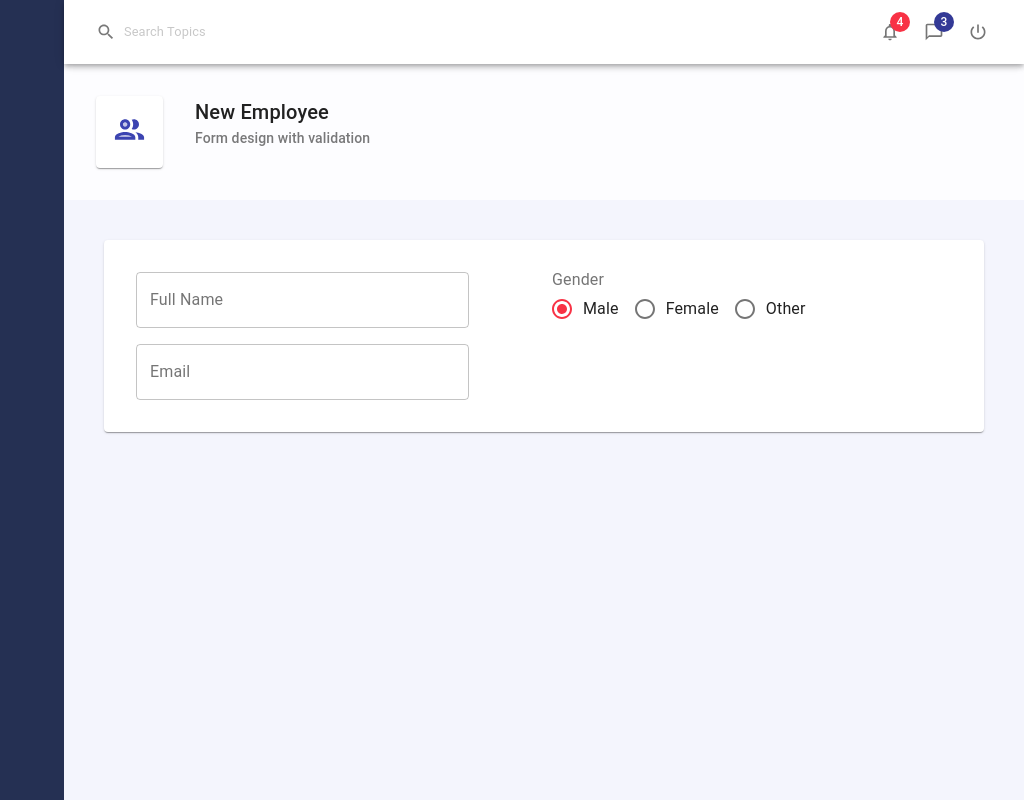
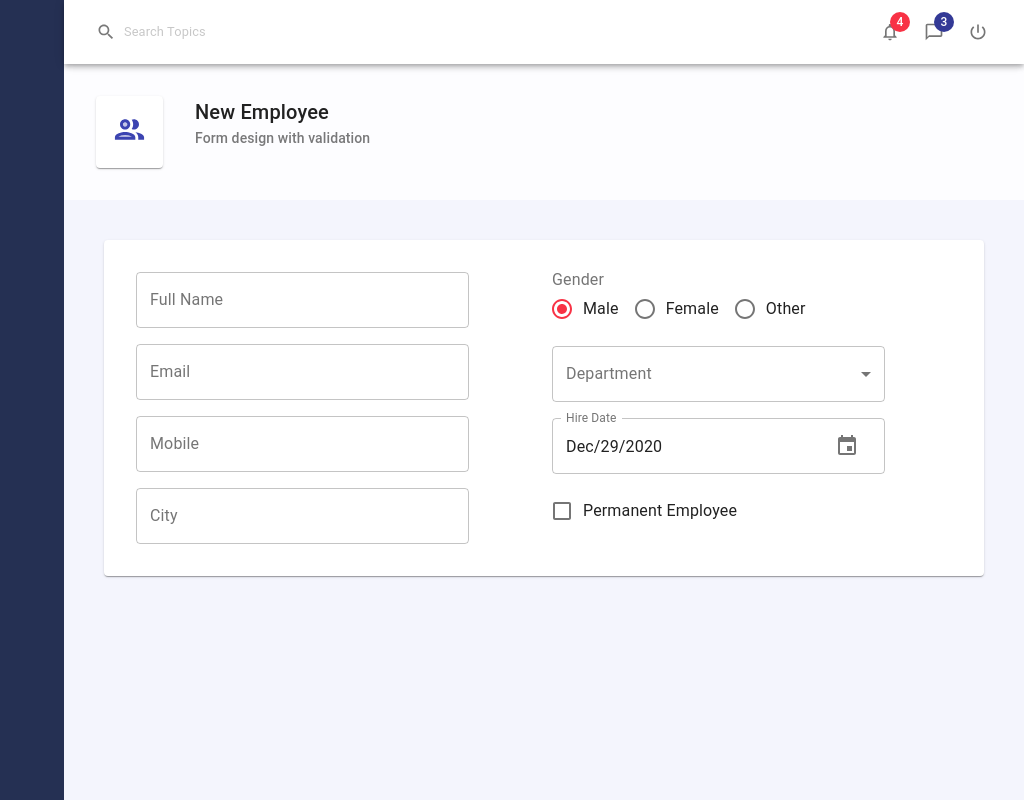
Before and after one commit to JLKP001/React-Material-UI-Complete-Tutorial, a React (Create React App) app in the folder material-ui-tutorial/: page / in a window 1280 px wide. Shown: the whole page, without its empty margins (256-1280 px from the left). Built offline with nearby package versions, Linux system fonts and the light colour scheme.

Commit message:
Added Checkbox, Select and DatePicker

```diff
--- a/material-ui-tutorial/package.json
+++ b/material-ui-tutorial/package.json
@@ -3,11 +3,14 @@
   "version": "0.1.0",
   "private": true,
   "dependencies": {
+    "@date-io/date-fns": "1.x",
     "@material-ui/core": "^4.11.2",
     "@material-ui/icons": "^4.11.2",
+    "@material-ui/pickers": "^3.2.10",
     "@testing-library/jest-dom": "^5.11.6",
     "@testing-library/react": "^11.2.2",
     "@testing-library/user-event": "^12.6.0",
+    "date-fns": "^2.16.1",
     "react": "^17.0.1",
     "react-dom": "^17.0.1",
     "react-scripts": "4.0.1",
--- a/material-ui-tutorial/src/App.js
+++ b/material-ui-tutorial/src/App.js
@@ -1,7 +1,6 @@
 import React from "react";
 import { SideMenu } from "./components/SideMenu";
 import { Header } from "./components/Header";
-import { PageHeader } from "./components/PageHeader";
 import { Employees } from "./pages/Employees/Employees";
 import {
   createMuiTheme,
@@ -9,7 +8,6 @@
   makeStyles,
   ThemeProvider,
 } from "@material-ui/core";
-import PeopleOutlineTwoToneIcon from "@material-ui/icons/PeopleOutlineTwoTone";
 
 const theme = createMuiTheme({
   palette: {
--- /dev/null
+++ b/material-ui-tutorial/src/components/controls/Checkbox.js
@@ -0,0 +1,30 @@
+import {
+  FormControl,
+  FormControlLabel,
+  Checkbox as MuiCheckbox,
+} from "@material-ui/core";
+import React from "react";
+
+const convertToDefaultEventParameter = (name, value) => ({
+  target: { name, value },
+});
+
+export const Checkbox = ({ name, label, value, onChange }) => {
+  return (
+    <FormControl>
+      <FormControlLabel
+        control={
+          <MuiCheckbox
+            name={name}
+            color="primary"
+            checked={value}
+            onChange={(e) => {
+              onChange(convertToDefaultEventParameter(name, e.target.checked));
+            }}
+          />
+        }
+        label={label}
+      />
+    </FormControl>
+  );
+};
--- a/material-ui-tutorial/src/components/controls/Controls.js
+++ b/material-ui-tutorial/src/components/controls/Controls.js
@@ -1,4 +1,7 @@
 import { Input } from "./Input";
 import { RadioGroup } from "./RadioGroup";
+import { Select } from "./Select";
+import { Checkbox } from "./Checkbox";
+import { DatePicker } from "./DatePicker";
 
-export const Controls = { Input, RadioGroup };
+export const Controls = { Input, RadioGroup, Select, Checkbox, DatePicker };
--- /dev/null
+++ b/material-ui-tutorial/src/components/controls/DatePicker.js
@@ -0,0 +1,27 @@
+import React from "react";
+import {
+  KeyboardDatePicker,
+  MuiPickersUtilsProvider,
+} from "@material-ui/pickers";
+import DateFnsUtils from "@date-io/date-fns";
+
+const convertToDefaultEventParameter = (name, value) => ({
+  target: { name, value },
+});
+
+export const DatePicker = ({ name, label, value, onChange }) => {
+  return (
+    <MuiPickersUtilsProvider utils={DateFnsUtils}>
+      <KeyboardDatePicker
+        disableToolbar
+        variant="inline"
+        inputVariant="outlined"
+        label={label}
+        format="MMM/dd/yyyy"
+        name={name}
+        value={value}
+        onChange={(e) => onChange(convertToDefaultEventParameter(name, e))}
+      />
+    </MuiPickersUtilsProvider>
+  );
+};
--- a/material-ui-tutorial/src/components/controls/RadioGroup.js
+++ b/material-ui-tutorial/src/components/controls/RadioGroup.js
@@ -12,9 +12,9 @@
     <FormControl>
       <FormLabel>{label}</FormLabel>
       <MuiRadioGroup row name={name} value={value} onChange={onChange}>
-        {items.map((item, index) => (
+        {items.map((item) => (
           <FormControlLabel
-            key={index}
+            key={item.id}
             value={item.id}
             control={<Radio />}
             label={item.title}
--- /dev/null
+++ b/material-ui-tutorial/src/components/controls/Select.js
@@ -0,0 +1,23 @@
+import {
+  FormControl,
+  InputLabel,
+  MenuItem,
+  Select as MuiSelect,
+} from "@material-ui/core";
+import React from "react";
+
+export const Select = ({ name, label, value, onChange, options }) => {
+  return (
+    <FormControl variant="outlined">
+      <InputLabel>{label}</InputLabel>
+      <MuiSelect label={label} name={name} value={value} onChange={onChange}>
+        <MenuItem value="">None</MenuItem>
+        {options.map((item) => (
+          <MenuItem key={item.id} value={item.id}>
+            {item.title}
+          </MenuItem>
+        ))}
+      </MuiSelect>
+    </FormControl>
+  );
+};
--- a/material-ui-tutorial/src/pages/Employees/EmployeeForm.js
+++ b/material-ui-tutorial/src/pages/Employees/EmployeeForm.js
@@ -2,6 +2,7 @@
 import React from "react";
 import { useForm, Form } from "../../components/useForm";
 import { Controls } from "../../components/controls/Controls";
+import * as employeeService from "../../services/employeeService";
 
 const genderItems = [
   { id: "male", title: "Male" },
@@ -40,6 +41,18 @@
             value={values.email}
             onChange={handleInputChange}
           />
+          <Controls.Input
+            label="Mobile"
+            name="mobile"
+            value={values.mobile}
+            onChange={handleInputChange}
+          />
+          <Controls.Input
+            label="City"
+            name="city"
+            value={values.city}
+            onChange={handleInputChange}
+          />
         </Grid>
         <Grid item xs={6}>
           <Controls.RadioGroup
@@ -49,6 +62,25 @@
             onChange={handleInputChange}
             items={genderItems}
           />
+          <Controls.Select
+            name="departmentId"
+            label="Department"
+            value={values.departmentId}
+            onChange={handleInputChange}
+            options={employeeService.getDepartmentCollection()}
+          />
+          <Controls.DatePicker
+            name="hireDate"
+            label="Hire Date"
+            value={values.hireDate}
+            onChange={handleInputChange}
+          />
+          <Controls.Checkbox
+            name="isPermanent"
+            label="Permanent Employee"
+            value={values.isPermanent}
+            onChange={handleInputChange}
+          />
         </Grid>
       </Grid>
     </Form>
--- /dev/null
+++ b/material-ui-tutorial/src/services/employeeService.js
@@ -0,0 +1,6 @@
+export const getDepartmentCollection = () => [
+  { id: "1", title: "Development" },
+  { id: "2", title: "Marketing" },
+  { id: "3", title: "Accounting" },
+  { id: "4", title: "HR" },
+];
```
Also changed, not shown: 1 other file (tests, documents, lock files or other folders).
